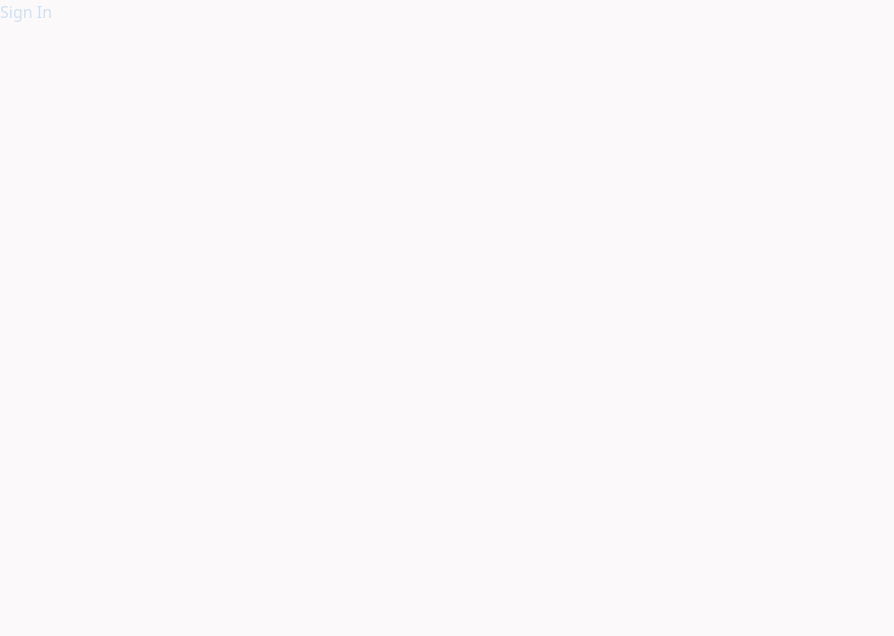
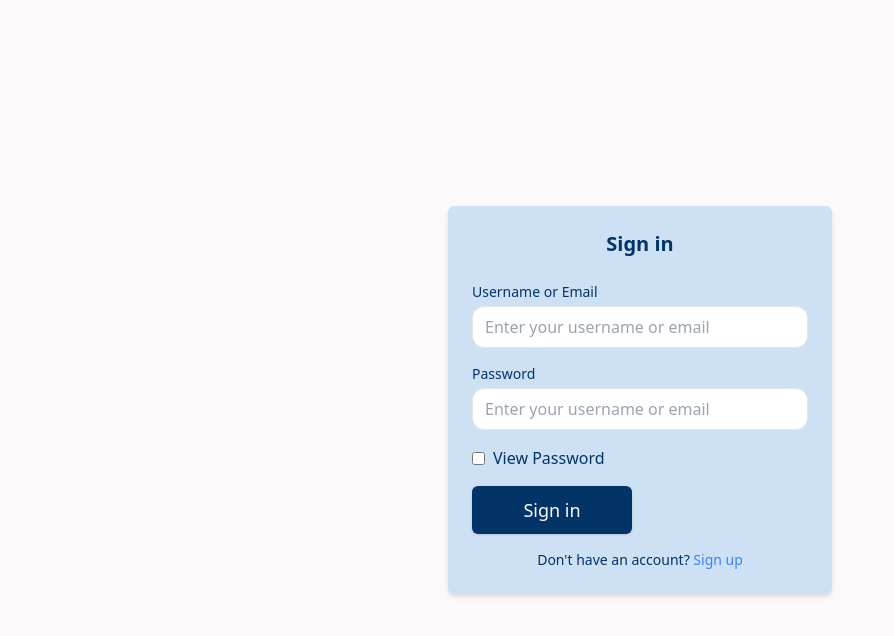
Before and after one commit to MohamedWael3011/reusable-project-webapp, a React (Vite) app: page /signin in a window 1280 px wide. Shown: the top 636 px of the page, without its empty margins (0-894 px from the left). Built offline with nearby package versions, Linux system fonts and the light colour scheme.

Commit message:
Login page

```diff
--- a/src/App.tsx
+++ b/src/App.tsx
@@ -1,14 +1,15 @@
 import { Navigate } from "react-router-dom";
 import { Routes, Route } from "react-router-dom";
-import { HomeView } from "./views/HomeView";
+// import { HomeView } from "./views/HomeView";
 import UserMainView from "./views/UserMainView";
+import {Login} from "./views/Login"
 
 const App = () => {
   return (
     <Routes>
       {/* Define your routes */}
       <Route path="/" element={<UserMainView />} />
-      <Route path="/signin" element={<>Sign In</>} />
+      <Route path="/signin" element={<Login/>} />
       <Route path="/signup" element={<>Sign up</>} />
 
       {/* Redirect unmatched routes to Home */}
--- /dev/null
+++ b/src/components/ui/Checkbox.tsx
@@ -0,0 +1,18 @@
+import React from 'react';
+
+interface CheckboxProps {
+  label: string;
+  checked: boolean;
+  onChange: () => void;
+}
+
+const Checkbox: React.FC<CheckboxProps> = ({ label, checked, onChange }) => {
+  return (
+    <div className="flex items-center mb-4">
+      <input type="checkbox" checked={checked} onChange={onChange} className="mr-2"/>
+      <label className='text-primary'>{label}</label>
+    </div>
+  );
+};
+
+export default Checkbox;
--- /dev/null
+++ b/src/components/ui/TextInput.tsx
@@ -0,0 +1,22 @@
+import React from 'react';
+
+interface TextInputProps {
+    label: string;
+    type?: string;
+    placeholder: string;
+    value: string;
+    onChange: (e: React.ChangeEvent<HTMLInputElement>) => void;
+}
+
+const TextInput: React.FC<TextInputProps> = ({ label,type = "text", placeholder, value, onChange }) => {
+  return (
+    <div className="mb-4">
+        <label className="block text-primary text-sm  font-medium mb-1">{label}</label>
+        <input type={type} placeholder={placeholder} value={value} onChange={onChange}
+        className="w-full px-3 py-2 border rounded-xl focus:outline-none focus:ring focus:border-white text-black"
+      />
+    </div>
+  );
+};
+
+export default TextInput;
--- /dev/null
+++ b/src/views/Login.tsx
@@ -0,0 +1,51 @@
+import React, { useState } from 'react';
+import TextInput from "../components/ui/TextInput";
+import { Button } from "../components/ui/button";
+import Checkbox from "../components/ui/Checkbox";
+import { useNavigate } from "react-router-dom";
+
+export const Login = () => {
+  const navigate = useNavigate();
+
+  const [email, setEmail] = useState<string>('');
+  const [password, setPassword] = useState<string>('');
+
+
+  const [hidePassword, sethidePassword] = useState<boolean>(false);
+
+  const HandleSubmit=()=>{
+    console.log( email);
+    console.log( password);
+  }
+
+
+  return (
+
+    <>
+        <div className='min-h-screen flex items-center justify-center bg-background'>
+
+            <div className='bg-[#CEE0F3] p-6 rounded-md shadow-md w-96'>
+
+                <h2 className="text-primary text-xl font-bold mb-6 text-center">Sign in</h2>
+                <form onSubmit={HandleSubmit}>
+
+                    <TextInput  label='Username or Email' placeholder="Enter your username or email" value={email} onChange={(e)=>{ setEmail(e.target.value)}}/>
+
+                    <TextInput  label='Password' type={hidePassword? "text" :"password"} placeholder="Enter your username or email" value={password} onChange={(e)=>{ setPassword(e.target.value)}}/>
+
+                    <Checkbox label='View Password' checked={hidePassword} onChange={() => sethidePassword(!hidePassword)} />
+
+                    <Button size={"lg"} onClick={() => navigate("Home")}>
+                        Sign in
+                    </Button>
+                </form>
+
+                <p className="mt-4 text-sm text-center text-primary">
+                    Don't have an account? {" "}
+                    <a href="/signup" className="text-blue-500 hover:underline">Sign up</a>
+                </p>
+            </div>
+        </div>
+    </>
+  );
+};
```
